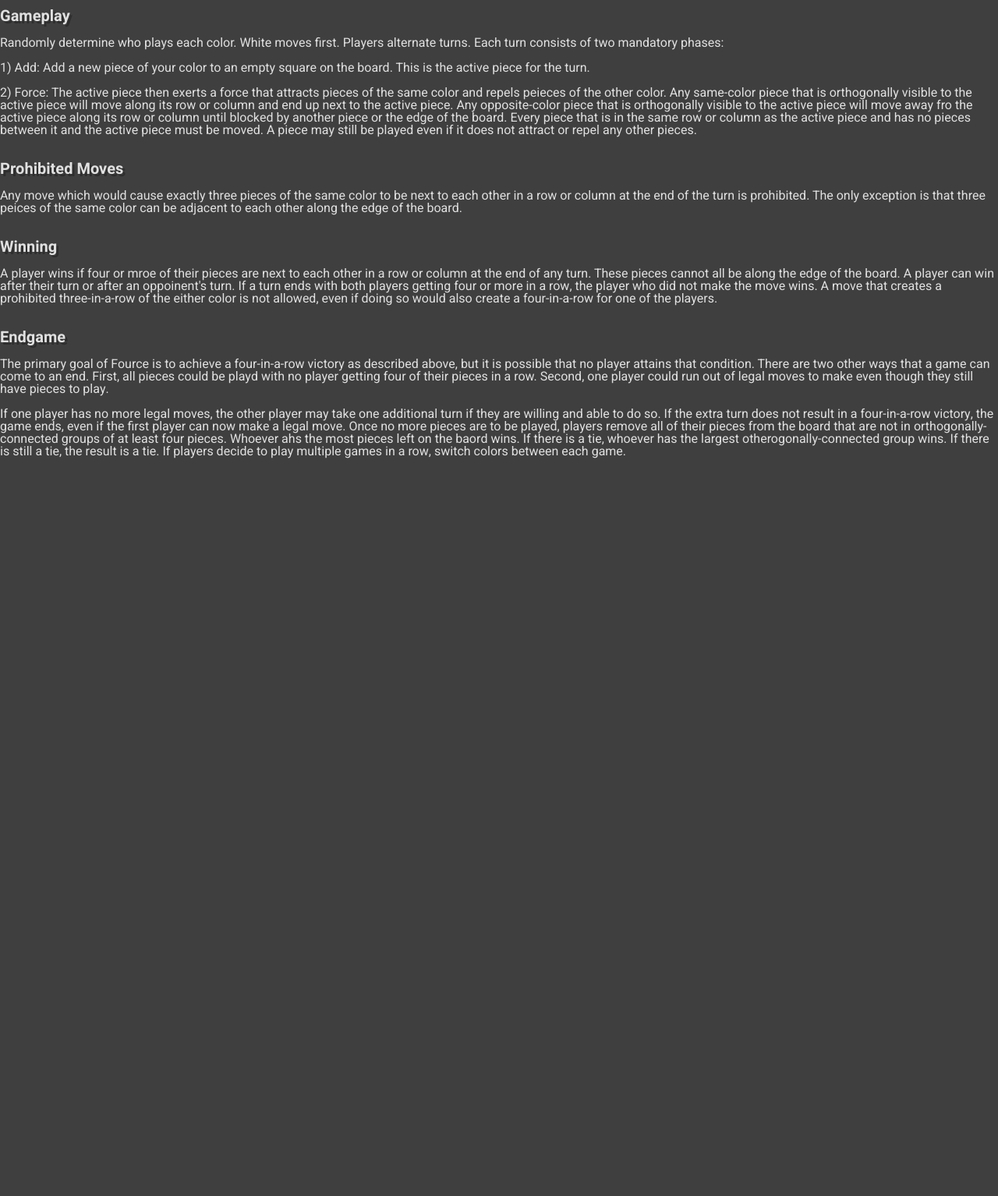
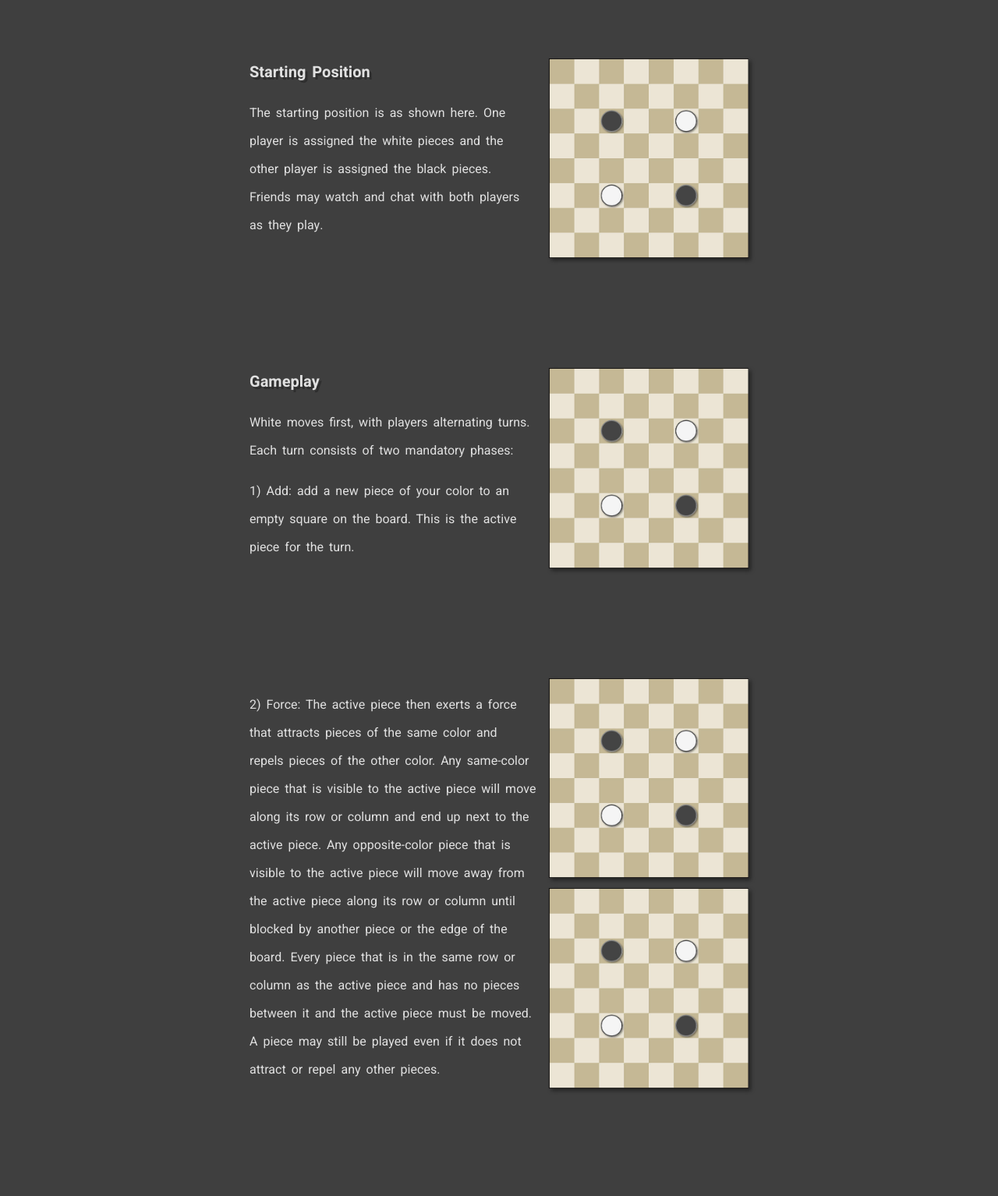
Before and after one commit to NicNol/fource, a website: page public/how-to-play.html in a window 1280 px wide. Shown: the part 181-1715 px from the top of the page at 78% size. Before the commit the page ends 800 px from the top, so only its background shows below. Drawn offline with nearby package versions, Linux system fonts and the light colour scheme.

Commit message:
Improved How-To styling and fixed some typos
Still need to add images describing the rules and re-write them to better match the electronic format of the game.

```diff
--- a/public/css/style.css
+++ b/public/css/style.css
@@ -12,6 +12,10 @@ body {
 .container {
     display:flex;
     justify-content: center;
+}
+
+.text-content-box {
+    max-width: 640px;
 }
 
 h2 {
@@ -49,3 +53,22 @@ a:hover {
     color: #fff;
     top: -2px;
 }
+
+.image-right img {
+    width: 256px;
+    -webkit-box-shadow: 3px 3px 5px 0px #00000075;
+    box-shadow: 3px 3px 5px 0px #00000075;
+}
+
+.text-subsection {
+    display: flex;
+    justify-content: space-between;
+    align-content: stretch;
+    line-height: 36px;
+    word-spacing: 3px;
+    padding: 4em 0;
+}
+
+.text-subsection .text-portion {
+    padding-right: 1em;
+}
--- a/public/how-to-play.html
+++ b/public/how-to-play.html
@@ -14,19 +14,81 @@
 <body>
     <nav id="topNavBar"></nav>
     <div class="container">
-        <div class="about-box">
+        <div class="text-content-box">
             <h2>How to Play</h2><br><br>
-            <h3>Gameplay</h3>
-            <p>Randomly determine who plays each color. White moves first. Players alternate turns. Each turn consists of two mandatory phases:</p>
-            <p>1) <em>Add</em>: Add a new piece of your color to an empty square on the board. This is the active piece for the turn.</p>
-            <p>2) <em>Force</em>: The active piece then exerts a force that attracts pieces of the same color and repels peieces of the other color. Any same-color piece that is orthogonally visible to the active piece will move along its row or column and end up next to the active piece. Any opposite-color piece that is orthogonally visible to the active piece will move away fro the active piece along its row or column until blocked by another piece or the edge of the board. Every piece that is in the same row or column as the active piece and has no pieces between it and the active piece must be moved. A piece may still be played even if it does not attract or repel any other pieces.</p><br>
-            <h3>Prohibited Moves</h3>
-            <p>Any move which would cause exactly three pieces of the same color to be next to each other in a row or column at the end of the turn is prohibited. The only exception is that three peices of the same color can be adjacent to each other along the edge of the board.</p><br>
-            <h3>Winning</h3>
-            <p>A player wins if four or mroe of their pieces are next to each other in a row or column at the end of any turn. These pieces cannot all be along the edge of the board. A player can win after their turn or after an oppoinent's turn. If a turn ends with both players getting four or more in a row, the player who did not make the move wins. A move that creates a prohibited three-in-a-row of the either color is not allowed, even if doing so would also create a four-in-a-row for one of the players.</p><br>
-            <h3>Endgame</h3>
-            <p>The primary goal of Fource is to achieve a four-in-a-row victory as described above, but it is possible that no player attains that condition. There are two other ways that a game can come to an end. First, all pieces could be playd with no player getting four of their pieces in a row. Second, one player could run out of legal moves to make even though they still have pieces to play.</p>
-            <p>If one player has no more legal moves, the other player may take one additional turn if they are willing and able to do so. If the extra turn does not result in a four-in-a-row victory, the game ends, even if the first player can now make a legal move. Once no more pieces are to be played, players remove all of their pieces from the board that are not in orthogonally-connected groups of at least four pieces. Whoever ahs the most pieces left on the baord wins. If there is a tie, whoever has the largest otherogonally-connected group wins. If there is still a tie, the result is a tie. If players decide to play multiple games in a row, switch colors between each game.</p>
+            <div class="text-subsection">
+                <div class="text-portion">
+                    <h3>Starting Position</h3>
+                    <p>The starting position is as shown here. One player is assigned the white pieces and the other
+                        player is assigned the black pieces. Friends may watch and chat with both players as they play.
+                    </p>
+                </div>
+                <div class="image-right"><img src="/images/how-to-play/start.jpg"></div>
+            </div>
+            <div class="text-subsection">
+                <div class="text-portion">
+                    <h3>Gameplay</h3>
+                    <p>White moves first, with players alternating turns. Each turn consists
+                        of two mandatory phases:</p>
+                    <p>1) <em>Add</em>: add a new piece of your color to an empty square on the board. This is the
+                        active piece for the turn.</p>
+                </div>
+                <div class="image-right"><img src="/images/how-to-play/start.jpg"></div>
+            </div>
+            <div class="text-subsection">
+                <div class="text-portion">
+                    <p>2) <em>Force</em>: The active piece then exerts a force that attracts pieces of the same color
+                        and repels pieces of the other color. Any same-color piece that is visible to the active
+                        piece will move along its row or column and end up next to the active piece. Any opposite-color piece that
+                        is visible to the active piece will move away from the active piece along its row or
+                        column until blocked by another piece or the edge of the board. Every piece that is in the same row or
+                        column as the active piece and has no pieces between it and the active piece must be moved. A piece may
+                        still be played even if it does not attract or repel any other pieces.</p>
+                </div>
+                <div class="image-right"><img src="/images/how-to-play/start.jpg"> <img
+                        src="/images/how-to-play/start.jpg"> </div>
+            </div>
+            <div class="text-subsection">
+                <div class="text-portion">
+                    <h3>Prohibited Moves</h3>
+                    <p>Any move which would cause exactly three pieces of the same color to be next to each other in a
+                        row or column at the end of the turn is prohibited. The only exception is that three peices of the same
+                        color can be adjacent to each other along the edge of the board.</p><br>
+                </div>
+                <div class="image-right"><img src="/images/how-to-play/start.jpg"></div>
+            </div>
+            <div class="text-subsection">
+                <div class="text-portion">
+                    <h3>Winning</h3>
+                    <p>A player wins if four or mroe of their pieces are next to each other in a row or column at the
+                        end of any turn. These pieces cannot all be along the edge of the board. A player can win after their turn
+                        or after an opponent's turn. If a turn ends with both players getting four or more in a row, the player
+                        who did not make the move wins. A move that creates a prohibited three-in-a-row of the either color is
+                        not allowed, even if doing so would also create a four-in-a-row for one of the players.</p>
+                </div>
+                <div class="image-right"><img src="/images/how-to-play/start.jpg"> <img
+                        src="/images/how-to-play/start.jpg"> </div>
+            </div>
+            <div class="text-subsection">
+                <div class="text-portion">
+                    <h3>Endgame</h3>
+                    <p>The primary goal of Fource is to achieve a four-in-a-row victory as described above, but it is
+                        possible that no player attains that condition. There are two other ways that a game can come to an end.
+                        First, all pieces could be playd with no player getting four of their pieces in a row. Second, one
+                        player could run out of legal moves to make even though they still have pieces to play.</p>
+                    <p>If one player has no more legal moves, the other player may take one additional turn if they are
+                        willing and able to do so. If the extra turn does not result in a four-in-a-row victory, the game ends,
+                        even if the first player can now make a legal move. Once no more pieces are to be played, players remove
+                        all of their pieces from the board that are not in orthogonally-connected groups of at least four
+                        pieces. Whoever ahs the most pieces left on the baord wins. If there is a tie, whoever has the largest
+                        otherogonally-connected group wins. If there is still a tie, the result is a tie. If players
+                        decide to play multiple games in a row, switch colors between each game.</p>
+                </div>
+
+                <div class="image-right"><img src="/images/how-to-play/start.jpg"> <img
+                        src="/images/how-to-play/start.jpg">
+                </div>
+            </div>
         </div>
     </div>
 
```
Also changed, not shown: public/about.html (+1 -1 lines), public/images/how-to-play/start.jpg (added).
